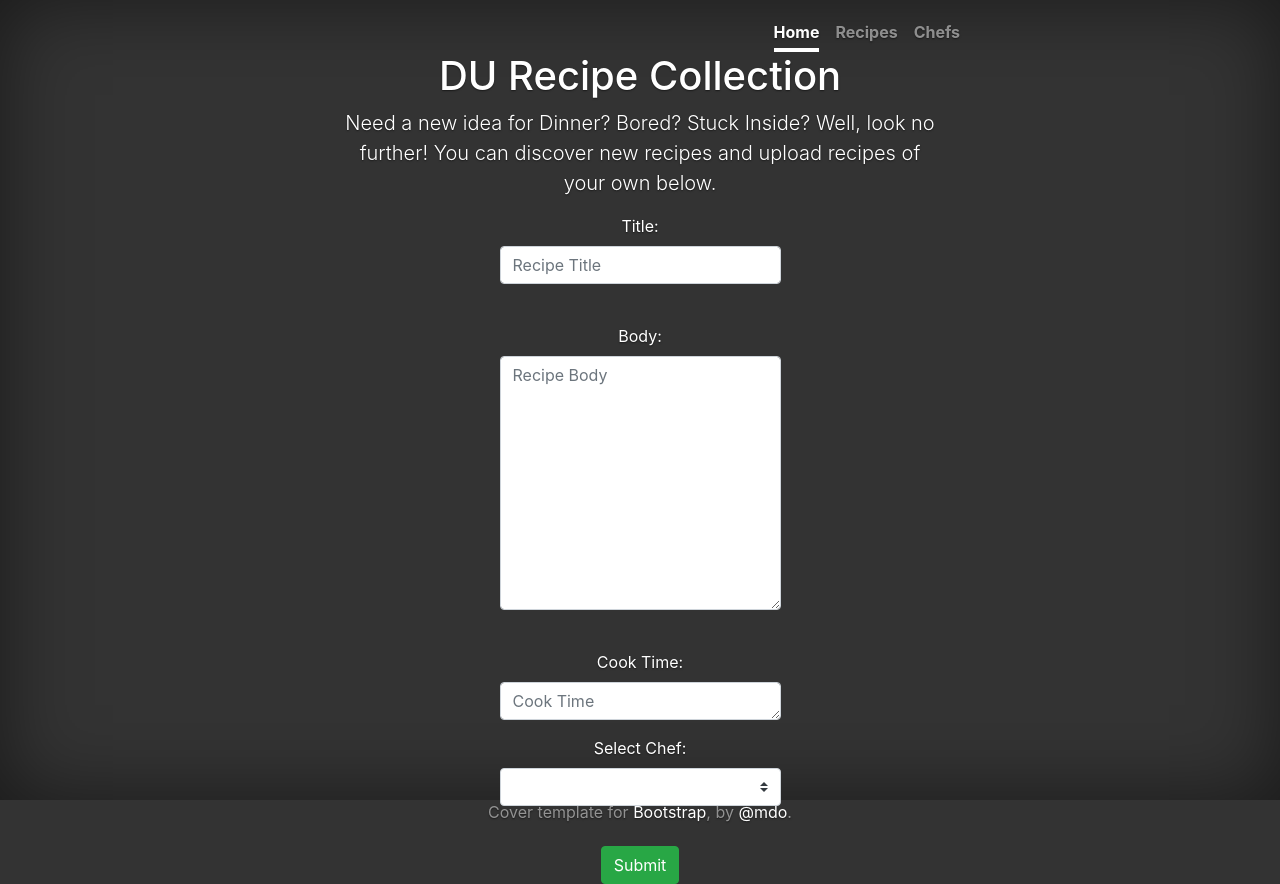
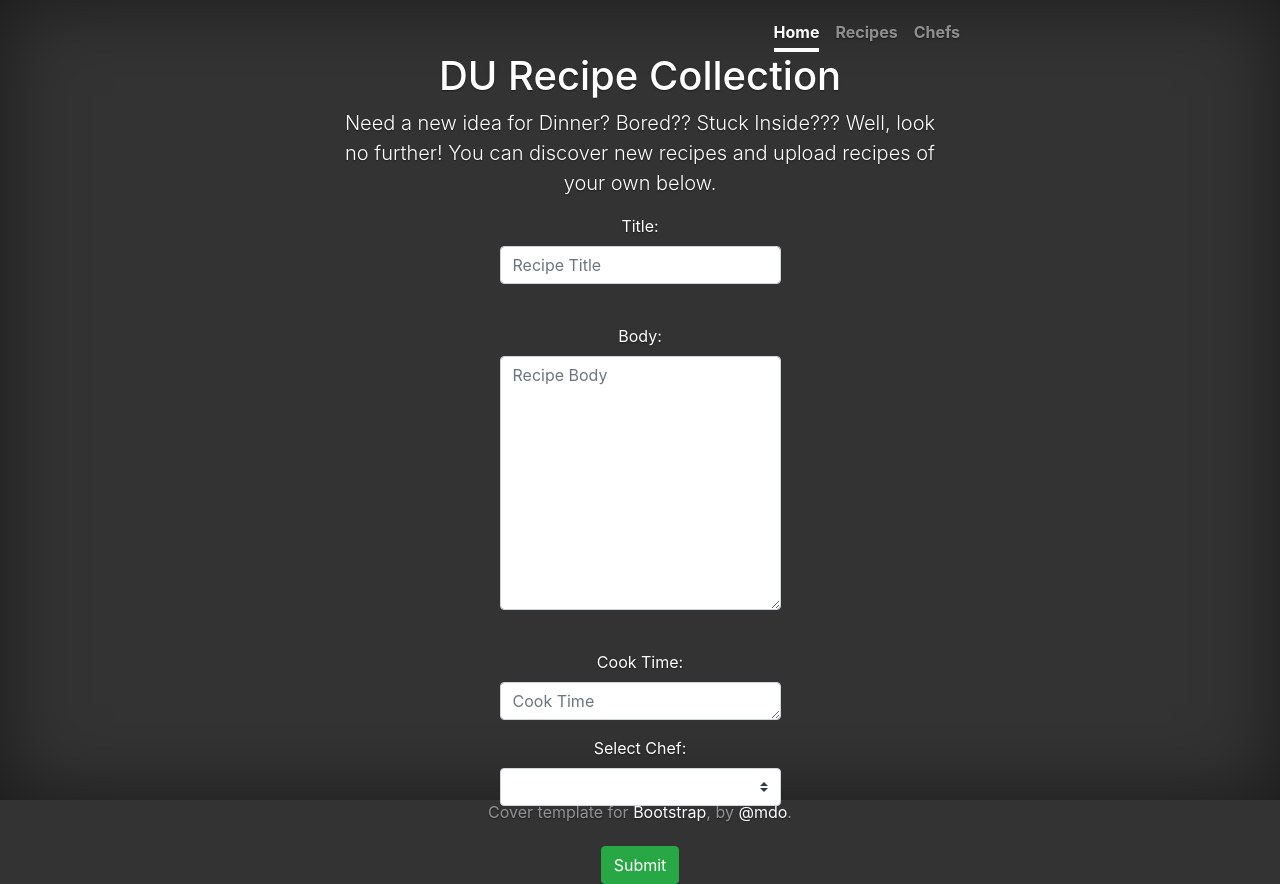
Before and after one commit to Raej1428/project2, a website: page public/index.html in a window 1280 px wide. Drawn offline with nearby package versions, Linux system fonts and the light colour scheme; no server answers.

Commit message:
fixing jaws

```diff
--- a/public/index.html
+++ b/public/index.html
@@ -50,7 +50,7 @@
 
       <main role="main" class="inner cover">
         <h1 class="cover-heading">DU Recipe Collection</h1>
-        <p class="lead">Need a new idea for Dinner? Bored? Stuck Inside?
+        <p class="lead">Need a new idea for Dinner? Bored?? Stuck Inside???
           Well, look no further! You can discover new recipes and upload recipes of your own below.</p>
         <div class="row">
           <div class="col-md-6 offset-md-3">
```
